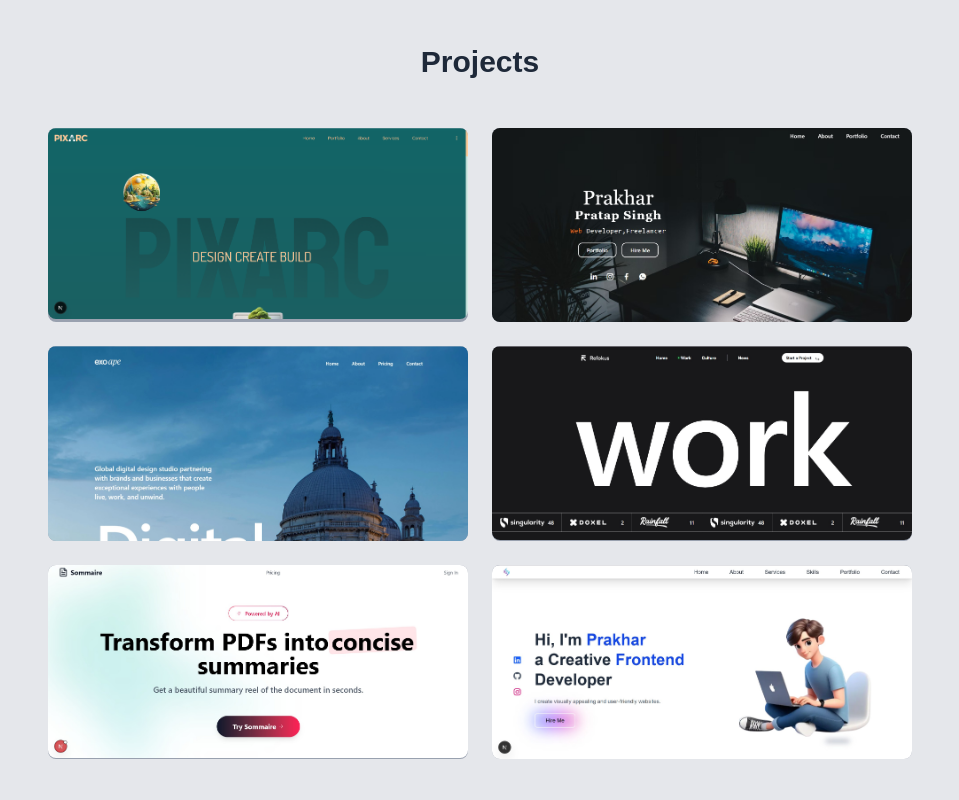
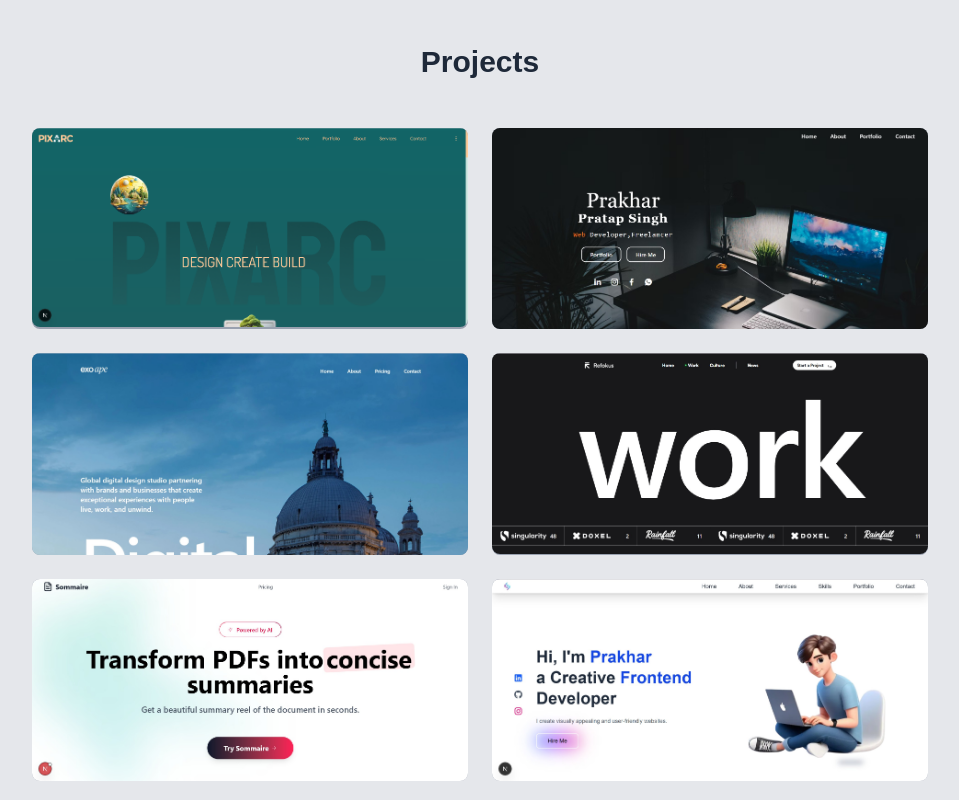
Before and after one commit to prakharpratapsingh21/Portfolio, a Next.js app: page / in a window 1280 px wide. Shown: the part 2900-3700 px from the top of the page, without its empty margins (160-1119 px from the left). Built offline with nearby package versions, Linux system fonts and the light colour scheme.

Commit message:
Update Projects.js

```diff
--- a/src/app/components/Projects.js
+++ b/src/app/components/Projects.js
@@ -23,7 +23,7 @@ export default function Projects() {
       <div className="max-w-5xl mx-auto text-center">
         <h2 className="text-3xl font-bold mb-12 text-gray-800">Projects</h2>
 
-        <div className="grid grid-cols-1 sm:px-20 sm:grid-cols-2 md:grid-cols-2 gap-6">
+        <div className="grid grid-cols-1 sm:px-16 sm:grid-cols-2 md:grid-cols-2 gap-6">
           {projects.map((project) => (
             <div key={project.id} className="overflow-visible rounded-lg hover:shadow-gray-500 hover:shadow-xl hover:scale-105 transition bg-gray-400">
               <a href={project.src}>
```
